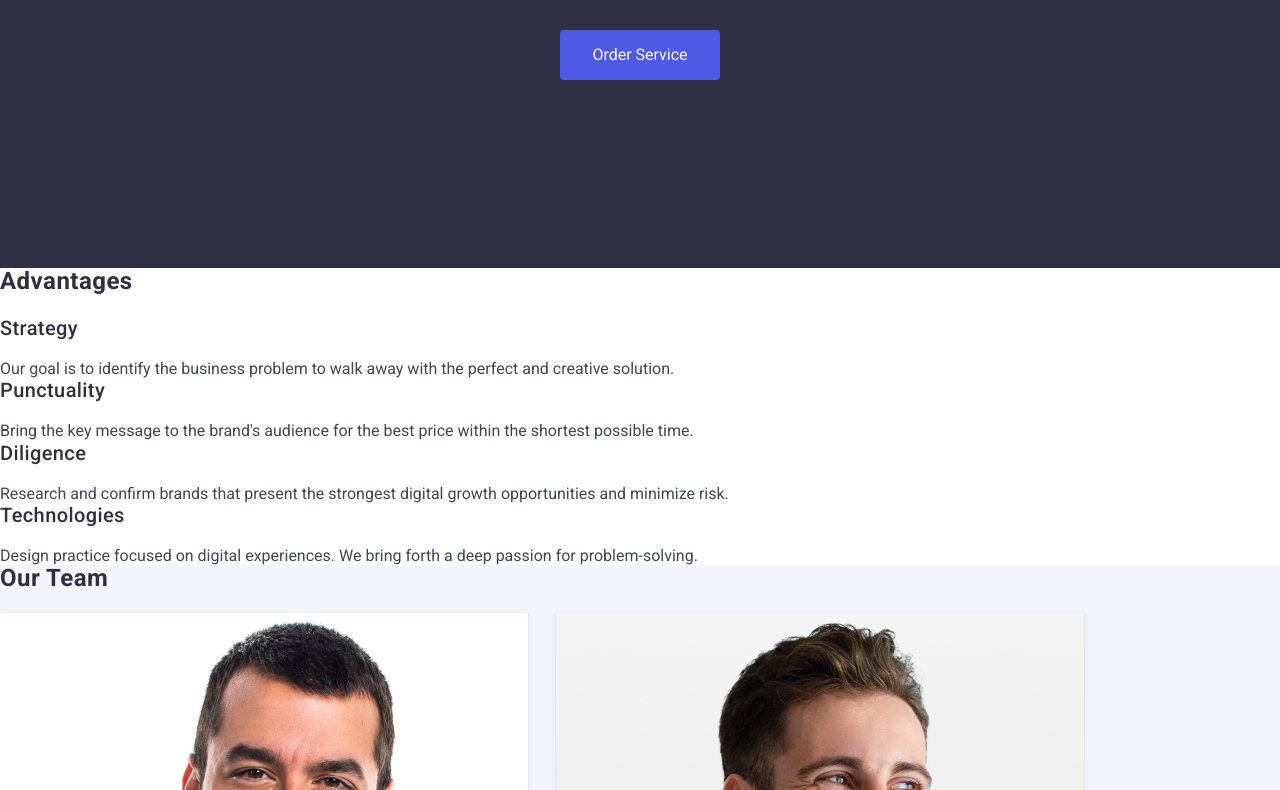
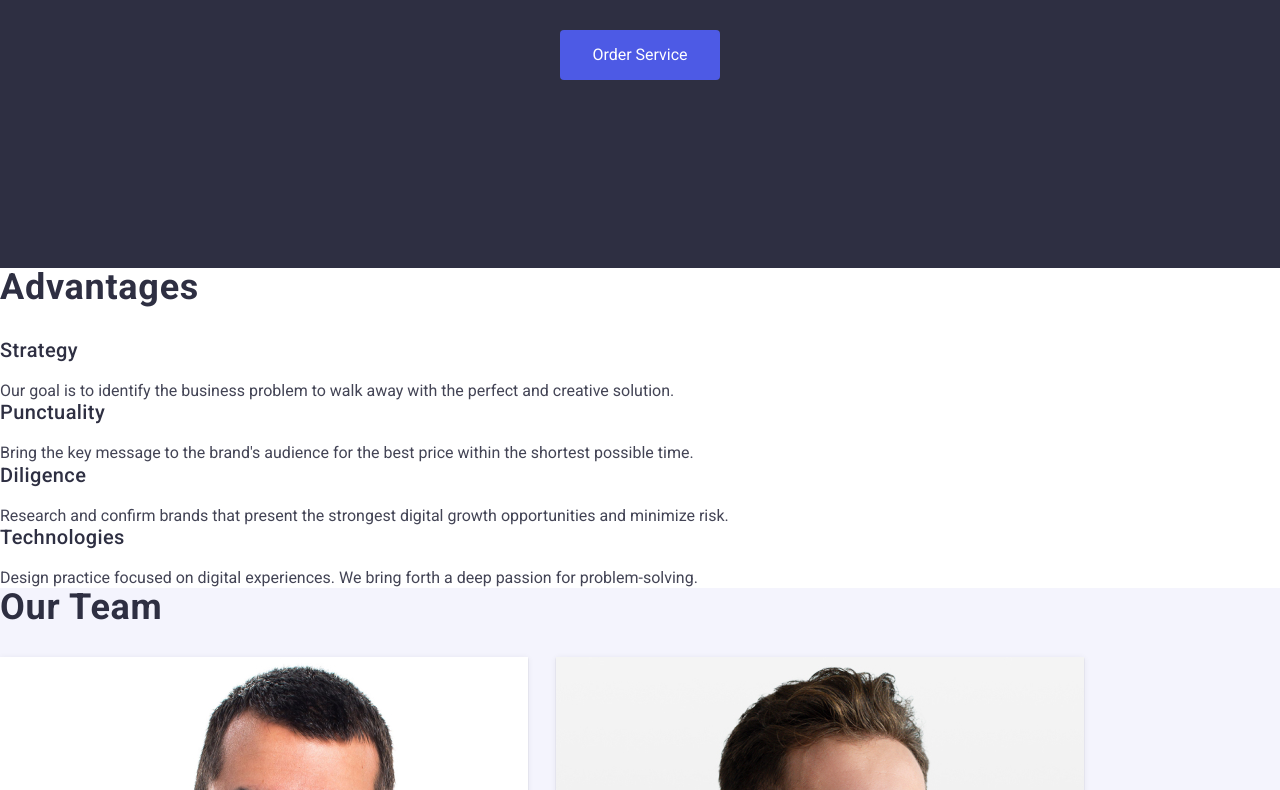
Before and after one commit to Vita0609/goit-markup-hw-02, a plain HTML site: page index.html in a window 1280 px wide. Shown: the part 467-1257 px from the top of the page. Drawn offline with nearby package versions, Linux system fonts and the light colour scheme.

Commit message:
add styles markup

```diff
--- a/css/styles.css
+++ b/css/styles.css
@@ -45,6 +45,9 @@ h1,
 h2,
 h3,
 h4 {
+    font-size: 36px;
+    line-height: 1.11;
+    text-transform: capitalize;
     margin-top: 0;
     color: #2e2f42;
     letter-spacing: 0.02em;
```
